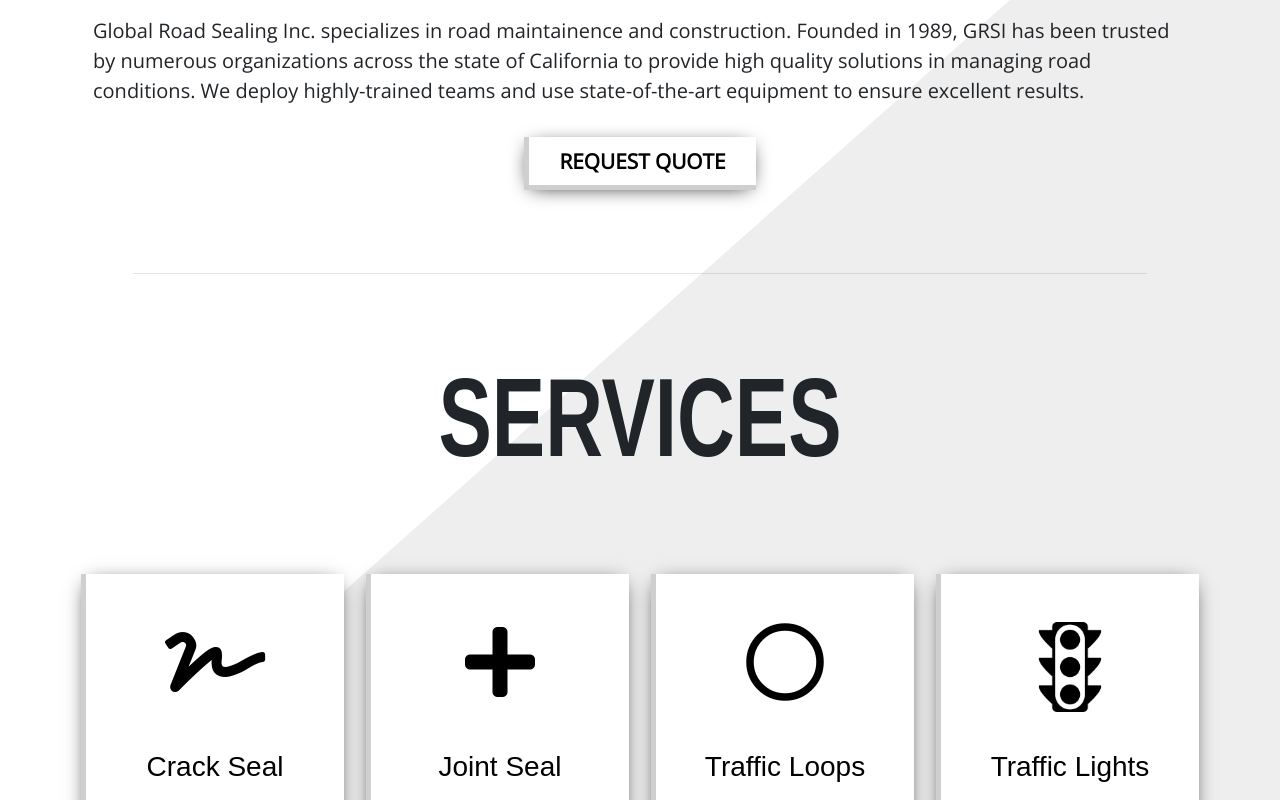
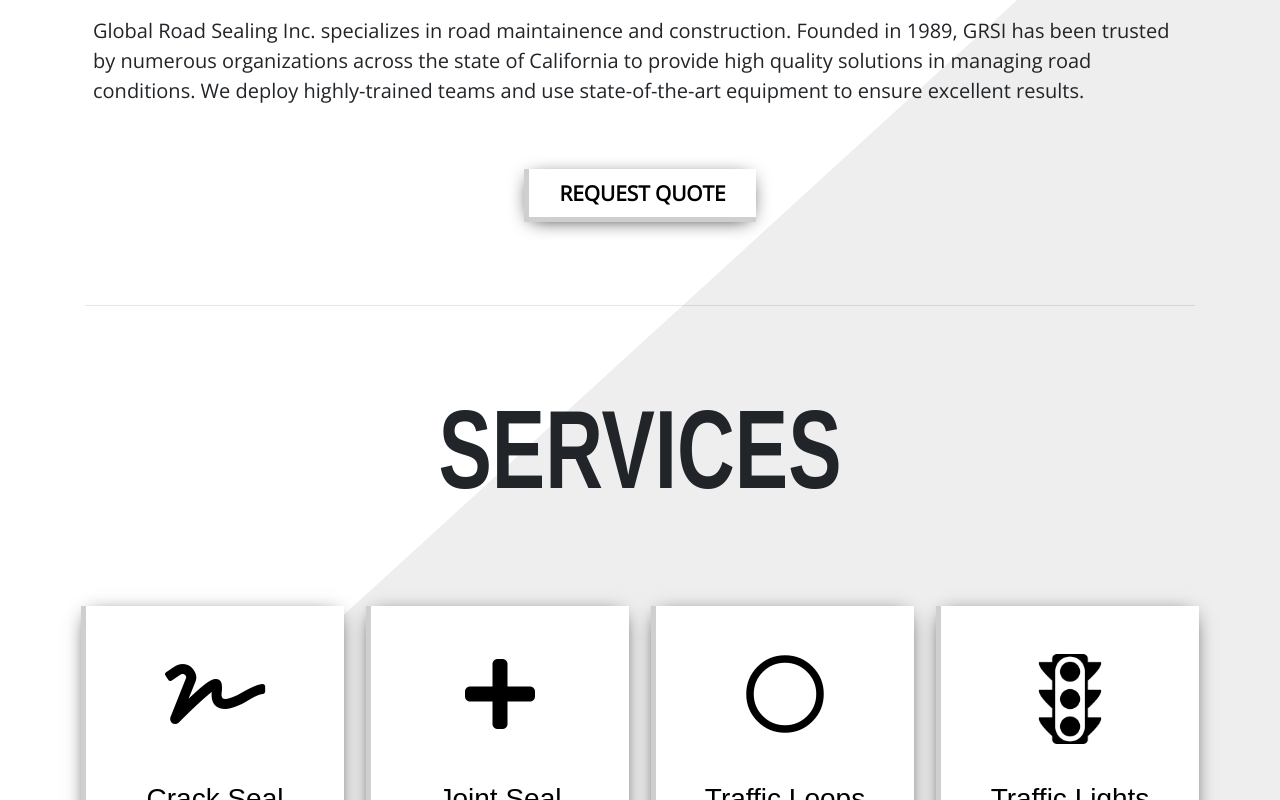
Before and after one commit to AlexanderDLe/GRSI, a React (Create React App) app in the folder client/: page / in a window 1280 px wide. Shown: the part 1040-1840 px from the top of the page. Built offline with nearby package versions, Linux system fonts and the light colour scheme; a web font is replaced by a local one.

Commit message:
Updated Traffic Lights IMG

```diff
--- a/client/src/App.css
+++ b/client/src/App.css
@@ -59,7 +59,7 @@
 .dark-overlay2 {
   height: 100%;
   width: 100%;
-  background: linear-gradient(black, transparent 6%), rgba(0, 0, 0, 0.75);
+  background: linear-gradient(black, transparent 6%), rgba(0, 0, 0, 0.65);
 }
 /* BORDER-STYLES */
 .borderStyle {
--- a/client/src/components/Landing.js
+++ b/client/src/components/Landing.js
@@ -51,12 +51,12 @@
             teams and use state-of-the-art equipment to ensure excellent
             results.
           </p>
-          <div className="text-center pt-3 pb-5">
+          <div className="text-center pt-5 pb-5">
             <Link to="/contact" className="borderStyle mb-5 request-button">
               REQUEST QUOTE
             </Link>
           </div>
-          <hr className="m-5" />
+          <hr className="my-5" />
           <h1 className="py-5 GRSI-Title text-center font-weight-bold">
             SERVICES
           </h1>
@@ -132,8 +132,10 @@
           </Container>
         </div>
         <Container className="landing-testimonials py-5 mt-5 text-center">
-          <h1 className="GRSI-Title font-weight-bold">TESTIMONIALS</h1>
-          <Row>
+          <h1 className="GRSI-Title font-weight-bold pt-3 pb-5">
+            TESTIMONIALS
+          </h1>
+          <Row className="pt-3">
             <Col lg="6">
               <blockquote className="blockquote">
                 Lorem ipsum dolor sit amet, consectetur adipisicing elit.
```
Also changed, not shown: client/src/img/TrafficLights.jpg.
